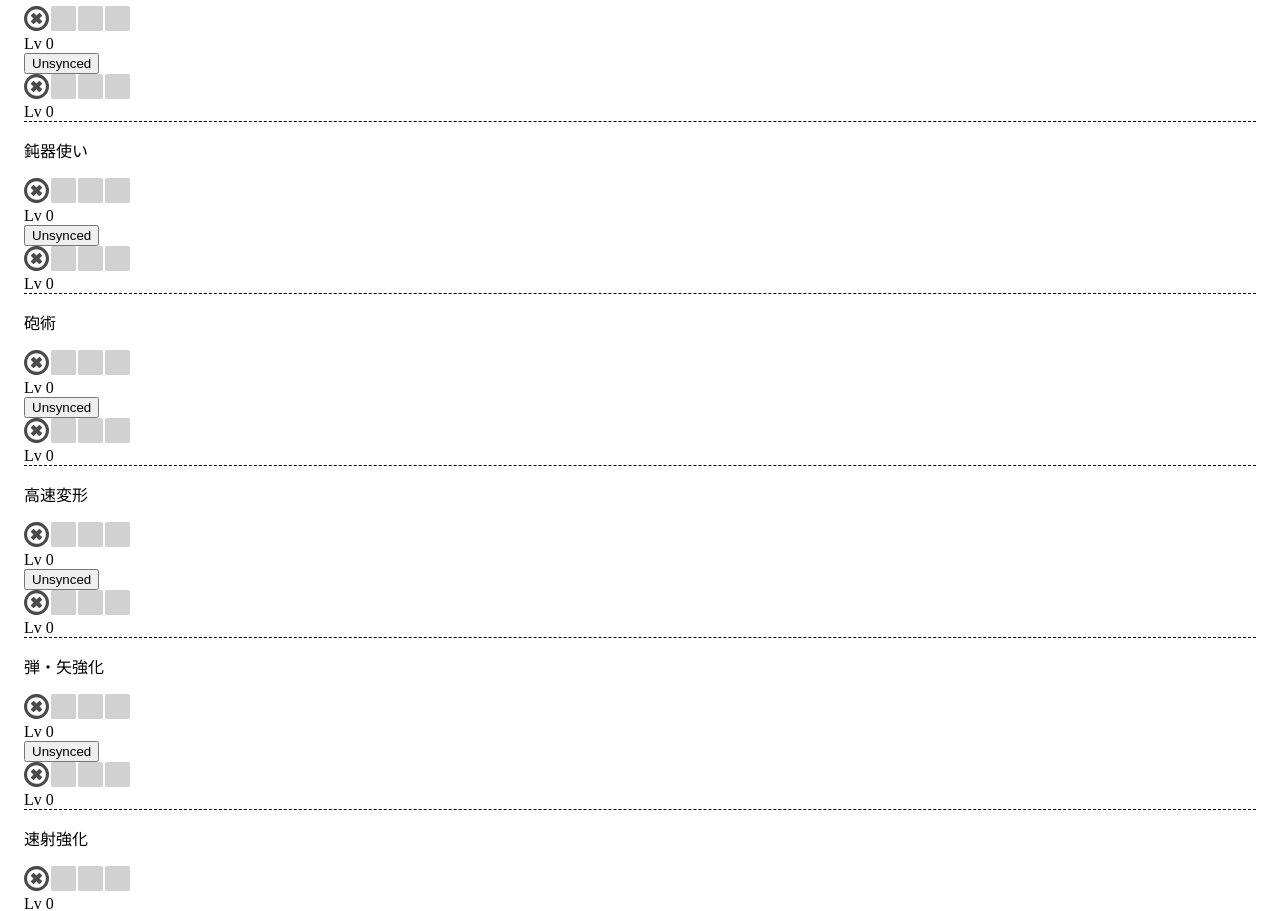
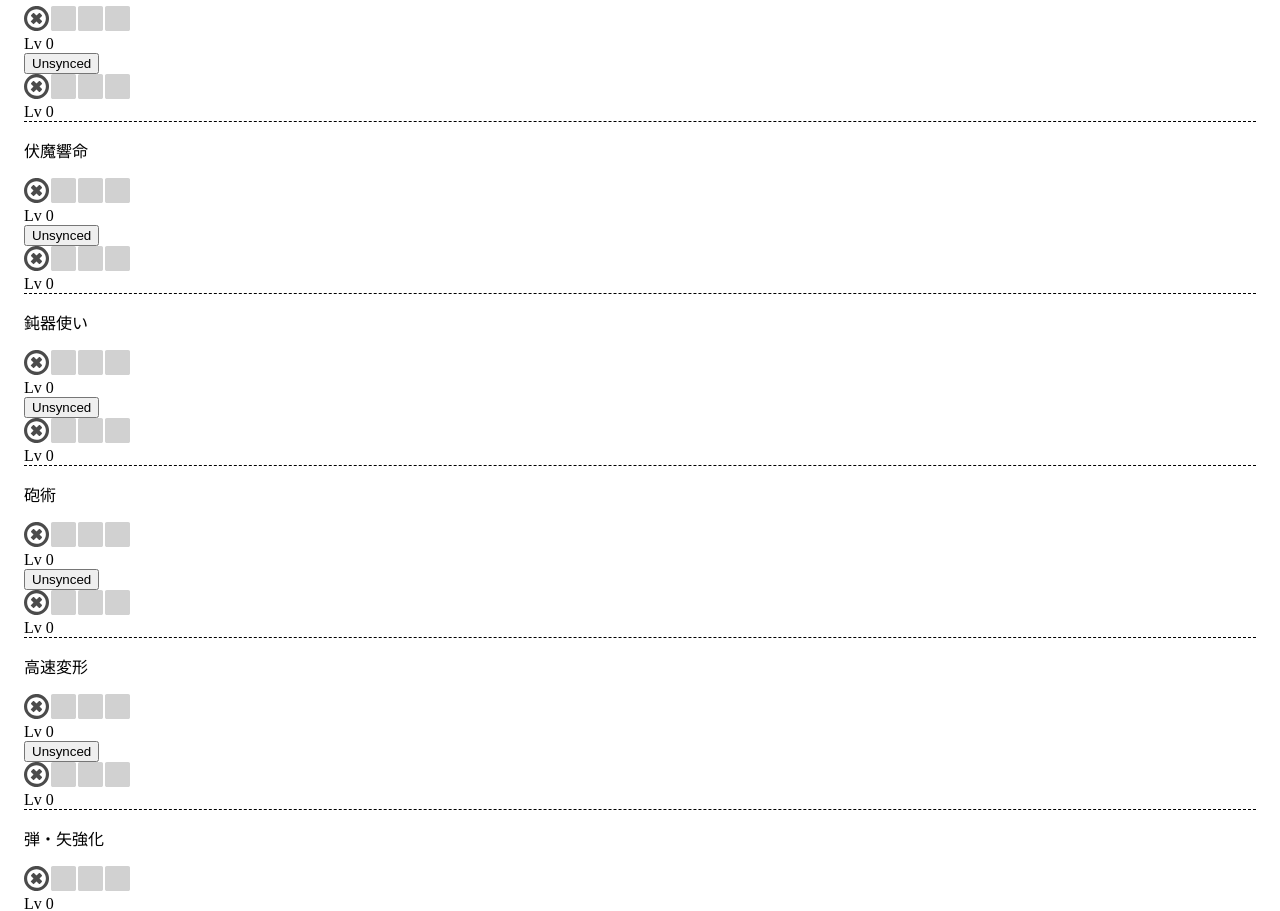
Before and after one commit to autopp/mhrise-atk-cmp, a Next.js app: page / in a window 1280 px wide. Shown: the part 5320-6231 px from the top of the page. Built offline with nearby package versions, Linux system fonts and the light colour scheme.

Commit message:
feat: add dereliction

```diff
--- a/src/lib/status.ts
+++ b/src/lib/status.ts
@@ -108,6 +108,7 @@ export type Status = {
     readonly bloodlust: Increase
     readonly bloodlustRestored: Increase
     readonly coalescence: Increase
+    readonly dereliction: Increase
     readonly bludgeoner: Bludgeoner
     readonly artillery: Factor
     readonly rapidMorph: Factor
@@ -241,6 +242,8 @@ export const BLOODLUST_RESTORED = createAffinityIncreaseSkill([20, 25, 25])
 
 export const COALESCENCE = createAttackIncreaseSkill([12, 15, 18])
 
+export const DERELICTION = createAttackIncreaseSkill([25, 30, 35])
+
 export const BLUDGEONERS: Bludgeoner[] = [
   { text: "", factor: UNIT_FACTOR, activeLevel: SHARPNESS_RED.level },
   { text: "斬れ味が黄色以下の時、攻撃力1.05倍", factor: new Decimal("1.05"), activeLevel: SHARPNESS_YELLOW.level },
@@ -306,6 +309,7 @@ function calculateBaseAttack(status: Status): Decimal {
       chainCritGunner,
       bloodlust,
       coalescence,
+      dereliction,
     },
   } = status
 
@@ -332,7 +336,8 @@ function calculateBaseAttack(status: Status): Decimal {
       chainCrit,
       chainCritGunner,
       bloodlust,
-      coalescence
+      coalescence,
+      dereliction
     )
   )
 }
--- a/src/pages/index.tsx
+++ b/src/pages/index.tsx
@@ -41,6 +41,7 @@ import {
   BLOODLUST,
   BLOODLUST_RESTORED,
   COALESCENCE,
+  DERELICTION,
 } from "@/lib/status"
 import CheckboxInputRow from "@/components/checkbox-input-row"
 import { usePairingState } from "@/lib/pairing"
@@ -88,6 +89,7 @@ const Home: FC = () => {
   const skillBloodlust = usePairingState(0)
   const skillBloodlustRestored = usePairingState(0)
   const skillCoalescence = usePairingState(0)
+  const skillDereliction = usePairingState(0)
   const skillBludgeoner = usePairingState(0)
   const skillArtillery = usePairingState(0)
   const skillRapidMorph = usePairingState(0)
@@ -140,6 +142,7 @@ const Home: FC = () => {
         bloodlust: BLOODLUST[valueOf(skillBloodlust)],
         bloodlustRestored: BLOODLUST_RESTORED[valueOf(skillBloodlustRestored)],
         coalescence: COALESCENCE[valueOf(skillCoalescence)],
+        dereliction: DERELICTION[valueOf(skillDereliction)],
         bludgeoner: BLUDGEONERS[valueOf(skillBludgeoner)],
         artillery: ARTILLERIES[valueOf(skillArtillery)],
         rapidMorph: RAPID_MORPHS[valueOf(skillRapidMorph)],
@@ -183,6 +186,7 @@ const Home: FC = () => {
     skillBloodlust,
     skillBloodlustRestored,
     skillCoalescence,
+    skillDereliction,
     skillBludgeoner,
     skillArtillery,
     skillRapidMorph,
@@ -245,6 +249,7 @@ const Home: FC = () => {
         <LevelInputRow label="狂竜症【触】" levels={BLOODLUST} {...skillBloodlust} />
         <LevelInputRow label="狂竜症【触】（克服）" levels={BLOODLUST_RESTORED} {...skillBloodlustRestored} />
         <LevelInputRow label="災禍転福" levels={COALESCENCE} {...skillCoalescence} />
+        <LevelInputRow label="伏魔響命" levels={DERELICTION} {...skillDereliction} />
         <LevelInputRow label="鈍器使い" levels={BLUDGEONERS} {...skillBludgeoner} />
         <LevelInputRow label="砲術" levels={ARTILLERIES} {...skillArtillery} />
         <LevelInputRow label="高速変形" levels={RAPID_MORPHS} {...skillRapidMorph} />
```
